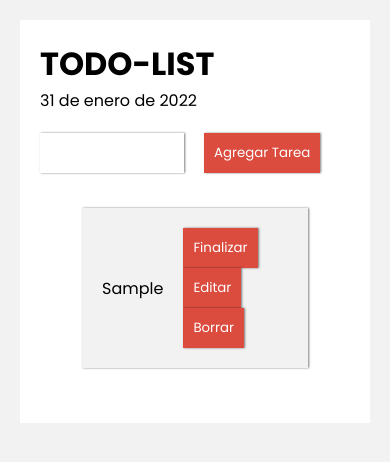
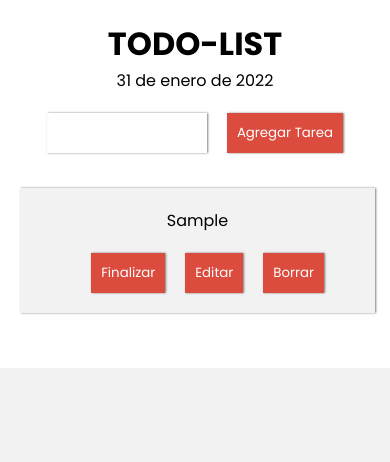
Before and after one commit to ncajaraville7/task-app, a React (Vite) app: page / in a window 390 px wide. Both pictures are taken after typing "Sample" into the empty fields and a click on the button "Agregar Tarea". Shown: the top 462 px of the page. Built offline with nearby package versions, Linux system fonts and the light colour scheme.

Commit message:
fix desing responsive

```diff
--- a/src/App.jsx
+++ b/src/App.jsx
@@ -8,6 +8,8 @@ function App() {
 
   const [ tasks, setTasks ] = useState([]);
   const [ editTask, setEditTask ] = useState({});
+
+  const [ isFinished, setIsFinished ] = useState(false);
 
   useEffect( () => {
     const getLocalStorage = () => {
@@ -29,11 +31,15 @@ function App() {
         tasks={tasks}
         setTasks={setTasks}
         editTask={editTask}
+        setEditTask={setEditTask}
+        isFinished={isFinished}
       />
       <TaskList
         tasks={tasks}
         setTasks={setTasks}
         setEditTask={setEditTask}
+        isFinished={isFinished}
+        setIsFinished={setIsFinished}
       />
     </Container>
   )
--- a/src/components/Form.jsx
+++ b/src/components/Form.jsx
@@ -4,7 +4,7 @@ import { Buttons } from "../styles/Buttons"
 import { InputTask } from "../styles/InputTask";
 
 
-const Form = ({ tasks, setTasks, editTask}) => {
+const Form = ({ tasks, setTasks, editTask, setEditTask, isFinished }) => {
 
     const [ task, setTask] = useState('');
     const [ error, setError ] = useState(false);
@@ -28,14 +28,16 @@ const Form = ({ tasks, setTasks, editTask}) => {
       setError(false);
 
       const objTask = {
-          task
+          task,
+          isFinished
       }
 
       if(editTask.id) {
           objTask.id = editTask.id;
 
           const taskUpdate = tasks.map( taskState => taskState.id === editTask.id ? objTask : taskState);
-          setTasks(taskUpdate)
+          setTasks(taskUpdate);
+          setEditTask({});
 
       } else {
           objTask.id = Date.now();
--- a/src/components/Task.jsx
+++ b/src/components/Task.jsx
@@ -1,11 +1,8 @@
-import { useState } from "react";
 import { TaskDiv } from "../styles/TaskDiv";
 import { Buttons } from "../styles/Buttons";
 import { Finish } from "../styles/Finish";
 
-const Task = ({task, tasks, setTasks, setEditTask}) => {
-
-    const [ taskFinished, setTaskFinished] = useState(false);
+const Task = ({task, tasks, setTasks, setEditTask, isFinished, setIsFinished }) => {
 
     const deleteTask = id => {
         const confirmTaskDelete = confirm('Estas segur@ que deseas eliminar la tarea ?');
@@ -16,22 +13,13 @@ const Task = ({task, tasks, setTasks, setEditTask}) => {
         }
     }
 
-    // const finish = () => {
-    //     if(!taskFinished) {
-    //         setTaskFinished(true)
-    //         return
-    //     }
-
-    //     setTaskFinished(false)
-    // }
-
   return (
     <TaskDiv>
         <p>{task.task}</p>
         <div>
-            { taskFinished && <Finish>Finalizada</Finish>}
-            { !taskFinished && <Buttons type="button" onClick={ () => setTaskFinished(true) }>Finalizar</Buttons>}
-            { !taskFinished &&  <Buttons type="button" onClick={ () => setEditTask(task) }>Editar</Buttons>}
+            { isFinished && <Finish>Finalizado</Finish>}
+            { !isFinished ? <Buttons type="button" onClick={ () => setIsFinished(true) }>Finalizar</Buttons> : '' }
+            { !isFinished ? <Buttons type="button" onClick={ () => setEditTask(task) }>Editar</Buttons> : '' }
             <Buttons type="button" onClick={ () => deleteTask(task.id) }>Borrar</Buttons>
         </div>
     </TaskDiv>
--- a/src/components/TaskList.jsx
+++ b/src/components/TaskList.jsx
@@ -1,7 +1,7 @@
 import Task from "./Task";
 import { NoTasks } from "../styles/NoTasks";
 
-const TaskList = ({ tasks, setTasks, setEditTask}) => {
+const TaskList = ({ tasks, setTasks, setEditTask, setIsFinished, isFinished }) => {
   return (
       <>
         {
@@ -14,6 +14,8 @@ const TaskList = ({ tasks, setTasks, setEditTask}) => {
                     tasks={tasks}
                     setTasks={setTasks}
                     setEditTask={setEditTask}
+                    isFinished={isFinished}
+                    setIsFinished={setIsFinished}
                   />
                 </div>
             )) : <NoTasks>No hay tareas</NoTasks>
--- a/src/index.css
+++ b/src/index.css
@@ -1,6 +1,13 @@
 body {
   background-color: #f2f2f2;
   padding: 20px;
+}
+
+@media (max-width: 760px) {
+  body {
+    padding: 0;
+    text-align: center;
+  }
 }
 
 * {
--- a/src/styles/TaskDiv.jsx
+++ b/src/styles/TaskDiv.jsx
@@ -9,4 +9,10 @@ export const TaskDiv = styled.div`
     box-shadow: 1px 0px 2px 0px rgb(0 0 0 / 51%);
     padding: 20px;
     background-color: #f2f2f2;
+
+    @media (max-width: 760px) {
+        flex-direction: column;
+        gap: 20px;
+        width: 90%;
+    }
 `
```
